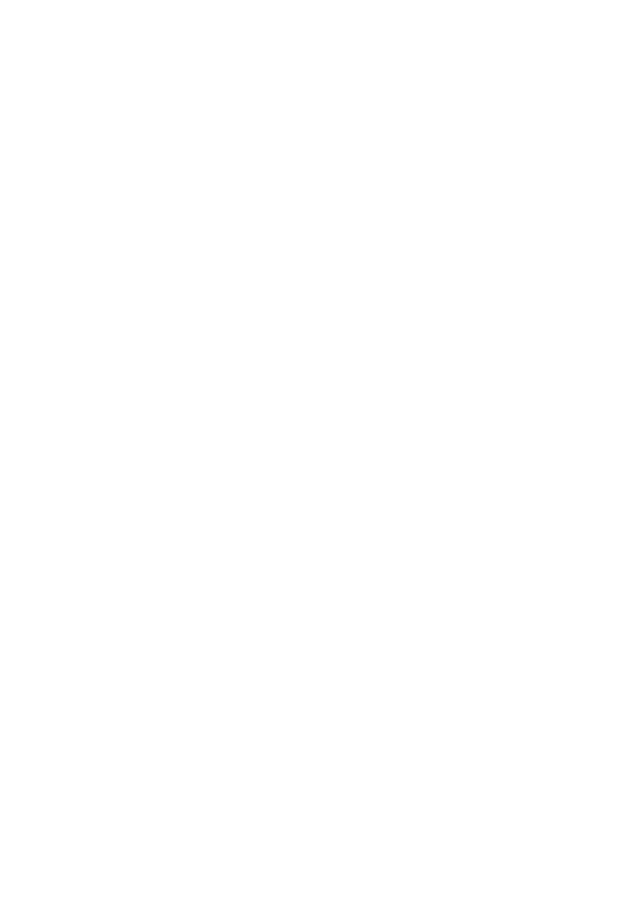
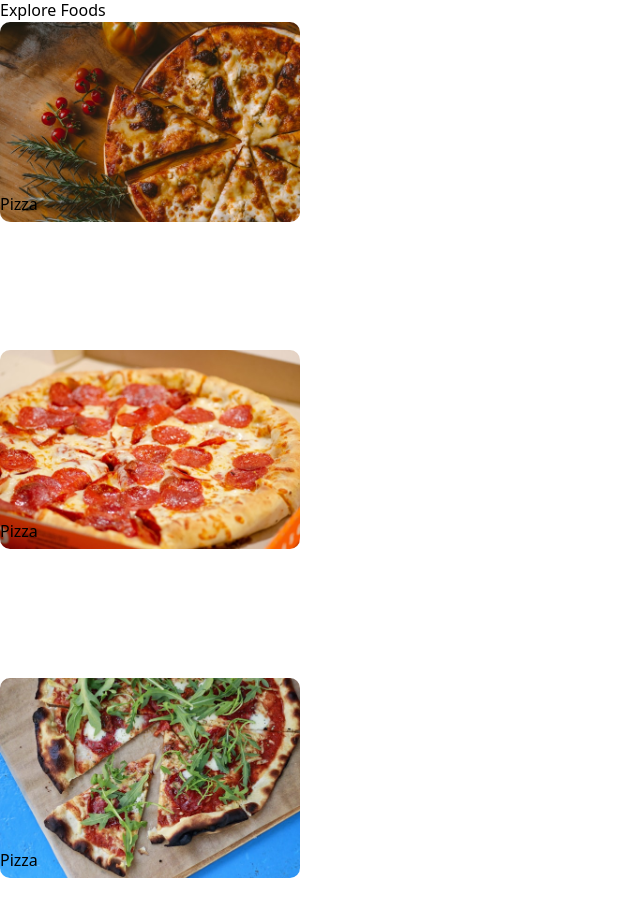
Before and after one commit to HasnainAli313/food-delivery, a React (Vite) app: page / in a window 1280 px wide. Shown: the part 448-1364 px from the top of the page, without its empty margins (0-640 px from the left). Before the commit the page ends 800 px from the top, so only its background shows below. Built offline with nearby package versions, Linux system fonts and the light colour scheme.

Commit message:
added ExploreFood component

```diff
--- a/src/App.jsx
+++ b/src/App.jsx
@@ -1,12 +1,13 @@
-import React from 'react'
 import Navbar from './components/Navbar'
 import Hero from './components/Hero'
+import ExploreFoods from './components/ExploreFoods'
 
 function App() {
   return (
     <>
     <Navbar></Navbar>
     <Hero></Hero>
+    <ExploreFoods></ExploreFoods>
     </>
   )
 }
--- /dev/null
+++ b/src/components/ExploreFoods.jsx
@@ -0,0 +1,29 @@
+import img1 from "../assets/pizza1.jpg"
+import img2 from "../assets/pizza2.jpg"
+import img3 from "../assets/pizza3.jpg"
+
+function ExploreFoods() {
+  return (
+    <>
+    <section>
+        <h3 className='text-center p-5 '>Explore Foods</h3>
+    <div className='explore-food flex flex-wrap md:gap-16 justify-around p-3  '>
+       <div className=' text-center text-white rounded-3 pizza '>
+        <img src={img1} alt="" />
+        <p className='para'>Pizza</p>
+        </div>
+       <div className=' text-center text-white rounded-3 pizza '>
+       <img src={img2} alt="" />
+        <p className='para'>Pizza</p>
+        </div>
+       <div className=' text-center text-white rounded-3 pizza '>
+       <img src={img3} alt="" />
+        <p className='para'>Pizza</p>
+        </div>
+    </div>
+    </section>
+    </>
+  )
+}
+
+export default ExploreFoods
```
